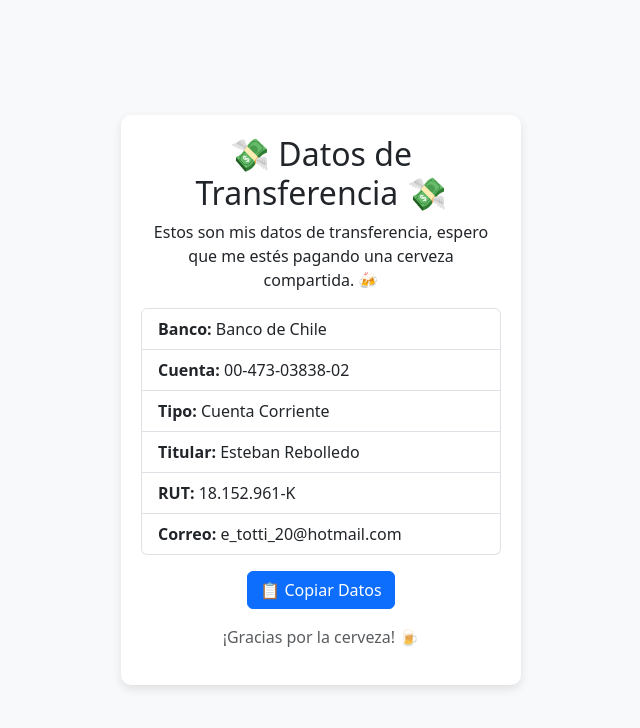
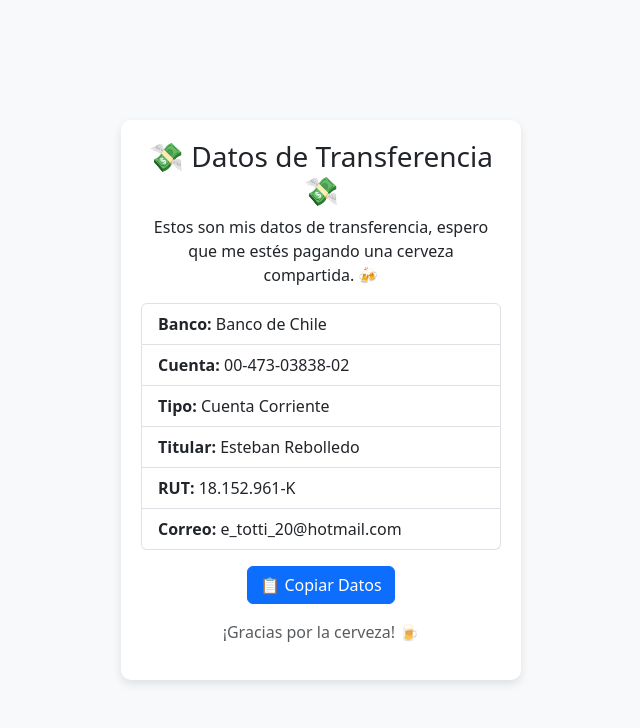
Before and after one commit to EstebanRebolledo/transferencias, a plain HTML site: page index.html in a window 1280 px wide. Shown: the whole page, without its empty margins (319-959 px from the left). Drawn offline with nearby package versions, Linux system fonts and the light colour scheme.

Commit message:
second commit

```diff
--- a/index.html
+++ b/index.html
@@ -25,7 +25,7 @@
 </head>
 <body>
     <div class="transfer-box">
-        <h2>💸 Datos de Transferencia 💸</h2>
+        <h3>💸 Datos de Transferencia 💸</h3>
         <p>Estos son mis datos de transferencia, espero que me estés pagando una cerveza compartida. 🍻</p>
         <ul class="list-group text-start">
             <li class="list-group-item"><strong>Banco:</strong> Banco de Chile</li>
```
